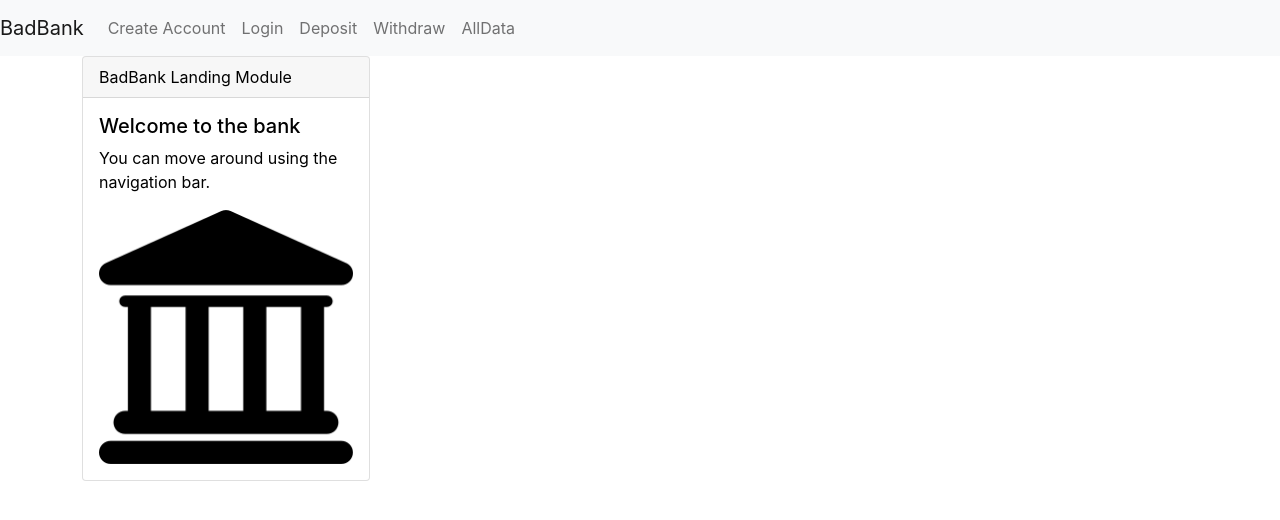
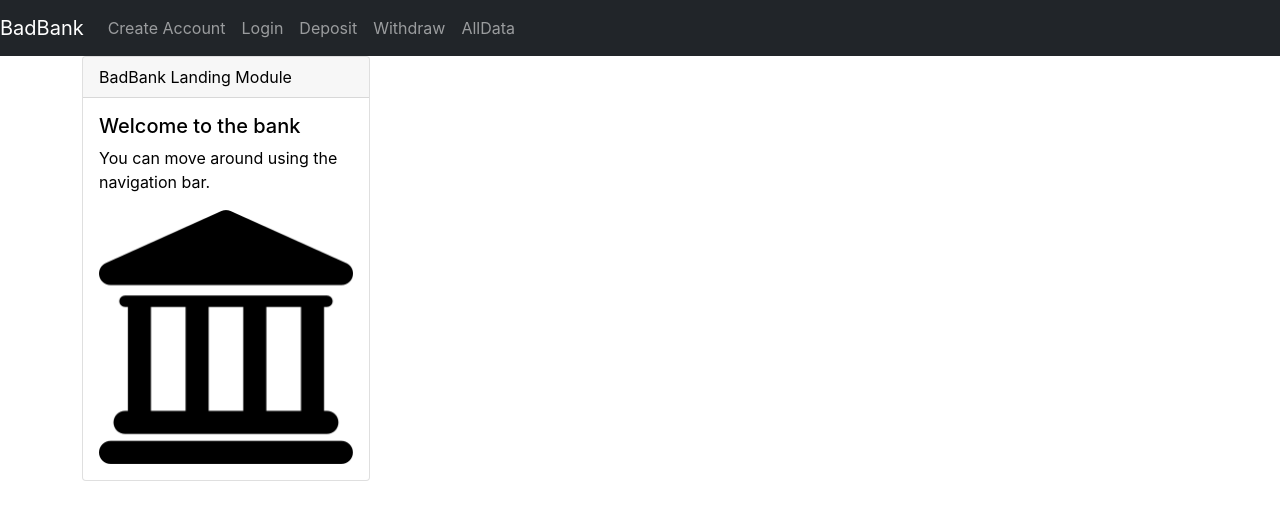
Before and after one commit to SimonCapriles/Banking-Application, a React (Create React App) app: page / in a window 1280 px wide. Shown: the top 520 px of the page. Built offline with nearby package versions, Linux system fonts and the light colour scheme.

Commit message:
Added hover message to navbar links

```diff
--- a/src/navbar.js
+++ b/src/navbar.js
@@ -4,8 +4,8 @@ import React from "react";
 function NavBar() {
 
     return (
-        <nav className="navbar navbar-expand-lg navbar-light bg-light">
-            <Link className="navbar-brand" to="/">BadBank</Link>
+        <nav className="navbar navbar-expand-lg navbar-dark bg-dark">
+            <Link className="navbar-brand" data-toggle="tooltip" data-placement="bottom" title="Go to the home page" to="/">BadBank</Link>
             <button className="navbar-toggler" type="button" data-toggle="collapse" data-target="#navbarNav"
                     aria-controls="navbarNav" aria-expanded="false" aria-label="Toggle navigation">
                 <span className="navbar-toggler-icon"/>
@@ -13,19 +13,19 @@ function NavBar() {
             <div className="collapse navbar-collapse" id="navbarNav">
                 <ul className="navbar-nav">
                     <li className="nav-item">
-                        <Link className="nav-link" to="/CreateAccount/">Create Account</Link>
+                        <Link className="nav-link" data-toggle="tooltip" data-placement="bottom" title="If you don't have and account, create it!" to="/CreateAccount/">Create Account</Link>
                     </li>
                     <li className="nav-item">
-                        <Link className="nav-link" to="/login/">Login</Link>
+                        <Link className="nav-link" data-toggle="tooltip" data-placement="bottom" title="Have an account? Just login" to="/login/">Login</Link>
                     </li>
                     <li className="nav-item">
-                        <Link className="nav-link" to="/deposit/">Deposit</Link>
+                        <Link className="nav-link" data-toggle="tooltip" data-placement="bottom" title="Excess money? Put it in!" to="/deposit/">Deposit</Link>
                     </li>
                     <li className="nav-item">
-                        <Link className="nav-link" to="/withdraw/">Withdraw</Link>
+                        <Link className="nav-link" data-toggle="tooltip" data-placement="bottom" title="Need money? Take only what you need" to="/withdraw/">Withdraw</Link>
                     </li>
                     <li className="nav-item">
-                        <Link className="nav-link" to="/alldata/">AllData</Link>
+                        <Link className="nav-link" data-toggle="tooltip" data-placement="bottom" title="Shh...! don't tell anyone" to="/alldata/">AllData</Link>
                     </li>
                 </ul>
             </div>
```
